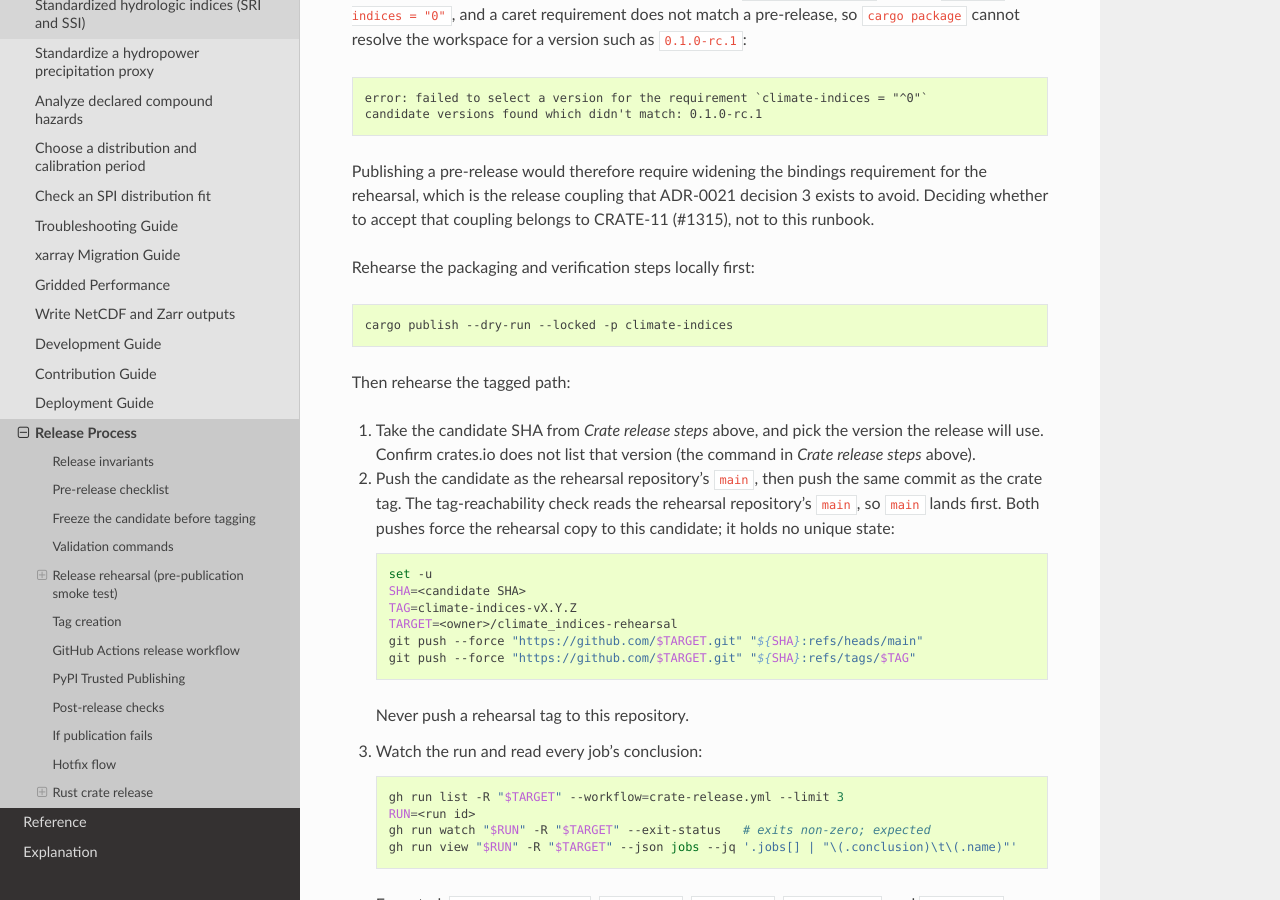
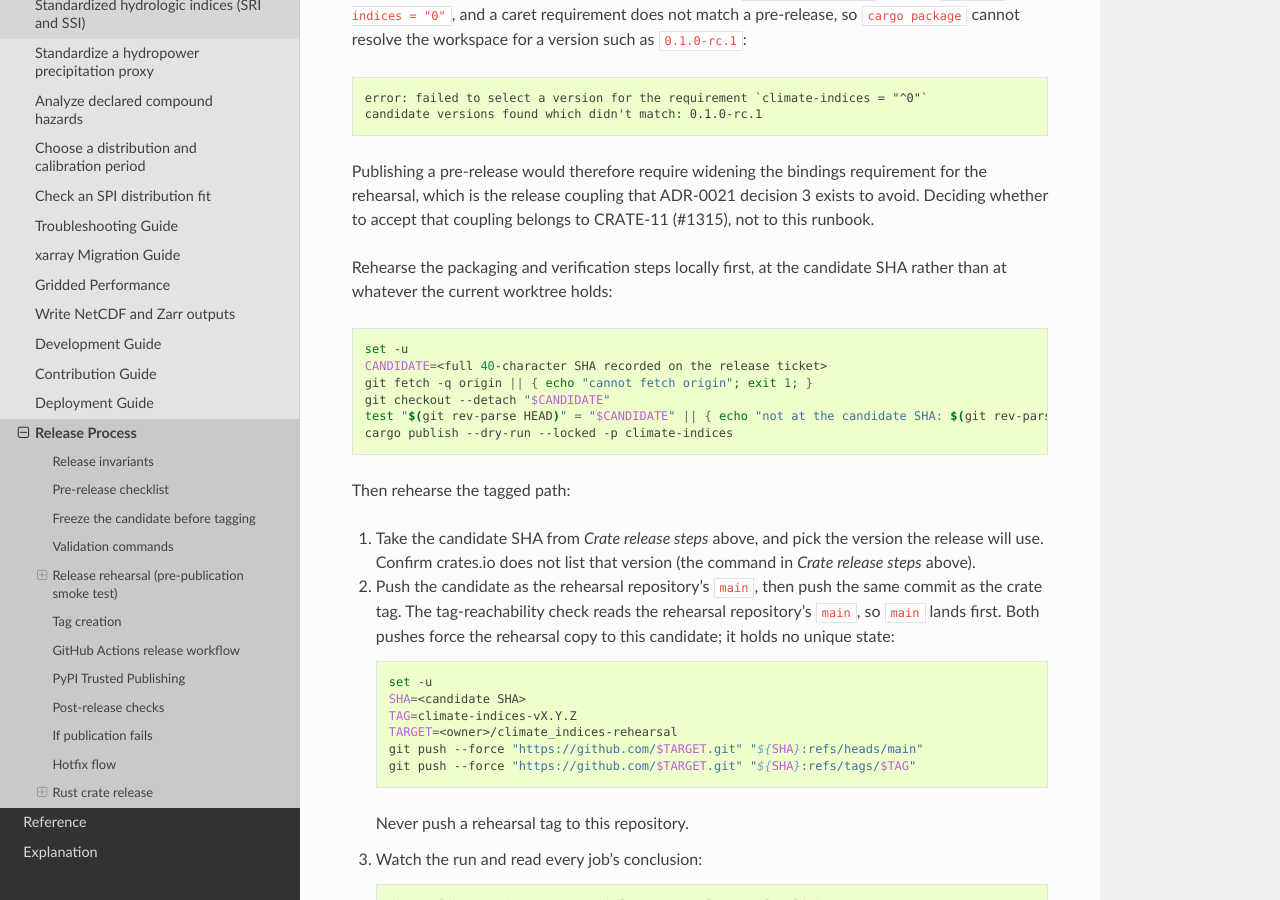
Before and after one commit to monocongo/climate_indices, a Sphinx documentation site: the page built from docs/release-process.md, in a window 1280 px wide and 900 px high, scrolled down 11008 px. Built offline with Sphinx 7.4.7 and the Read the Docs theme 3.1.0, drawn with Linux system fonts in a browser that asks for light colours.

Commit message:
docs(crate): address review finding — rehearse the crate at the recorded candidate SHA
Finding: crf-bf5febca637a94cd
Review-Anchor: https://github.com/monocongo/climate_indices/pull/1415#discussion_r4320745048

````diff
--- a/docs/release-process.md
+++ b/docs/release-process.md
@@ -526,9 +526,15 @@ requirement for the rehearsal, which is the release coupling that ADR-0021
 decision 3 exists to avoid. Deciding whether to accept that coupling belongs to
 CRATE-11 (#1315), not to this runbook.
 
-Rehearse the packaging and verification steps locally first:
+Rehearse the packaging and verification steps locally first, at the candidate SHA
+rather than at whatever the current worktree holds:
 
 ```bash
+set -u
+CANDIDATE=<full 40-character SHA recorded on the release ticket>
+git fetch -q origin || { echo "cannot fetch origin"; exit 1; }
+git checkout --detach "$CANDIDATE"
+test "$(git rev-parse HEAD)" = "$CANDIDATE" || { echo "not at the candidate SHA: $(git rev-parse HEAD)"; exit 1; }
 cargo publish --dry-run --locked -p climate-indices
 ```
 
````
